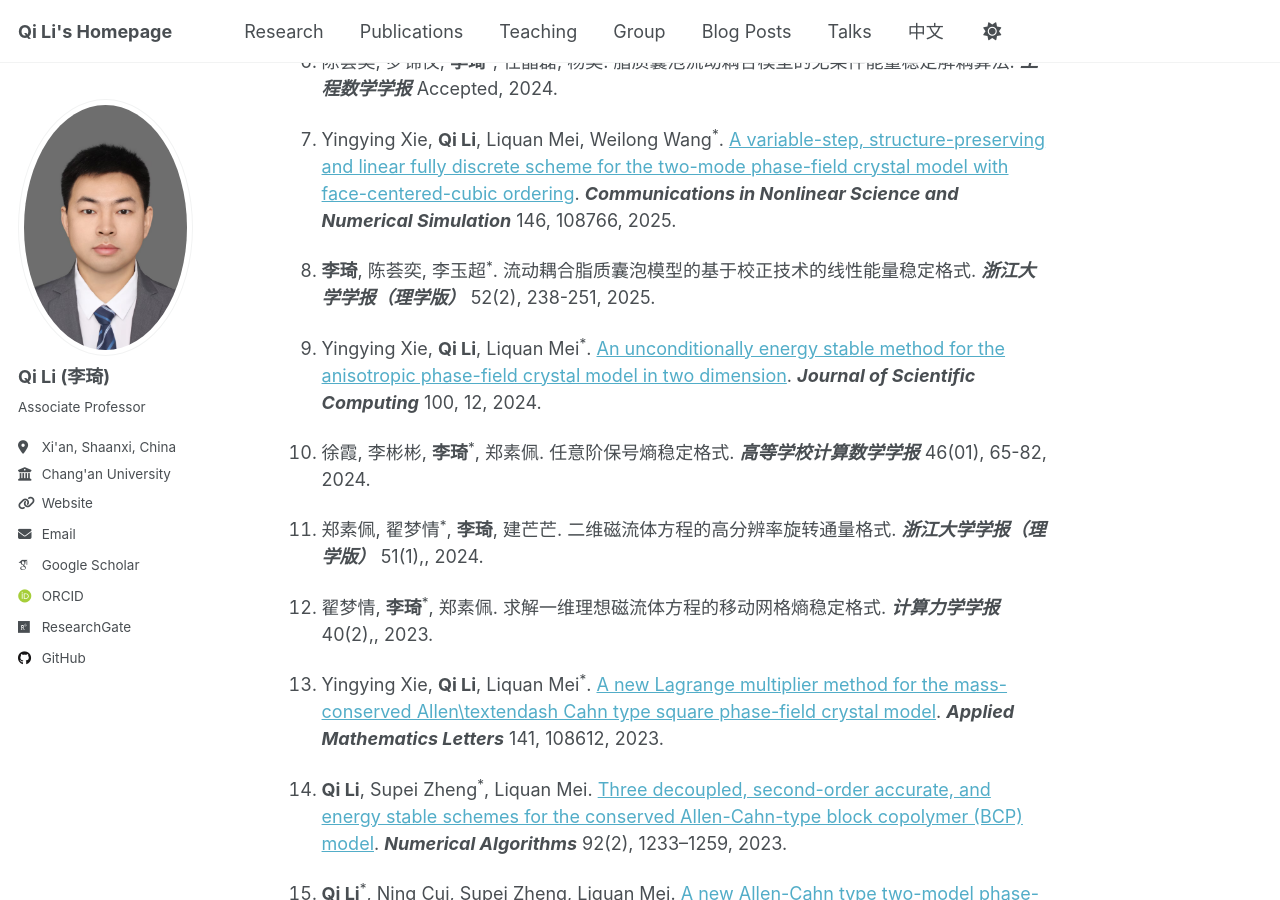
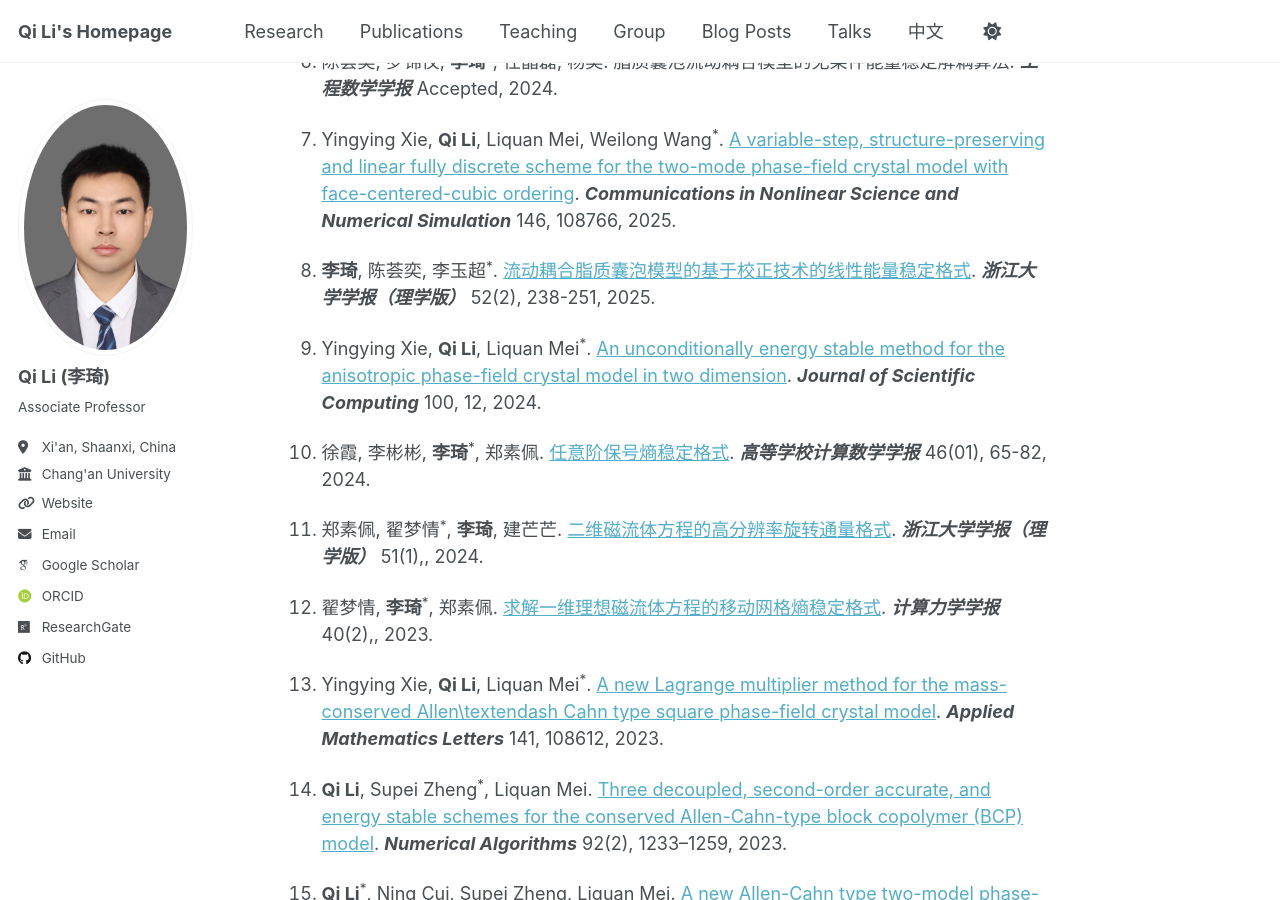
Before and after one commit to liqihao2000/liqihao2000.github.io, a Jekyll site: the page built from _publications/paper.md, in a window 1280 px wide and 900 px high, scrolled down 633 px. Built offline with Jekyll 4.4.1, drawn with Linux system fonts in a browser that asks for light colours; some web fonts are replaced; some of the changed lines change nothing that is shown.

Commit message:
update info

```diff
--- a/_publications/paper.md
+++ b/_publications/paper.md
@@ -16,15 +16,15 @@ title: Publications
 
 7. Yingying Xie, **Qi Li**, Liquan Mei, Weilong Wang<sup>\*</sup>. [A variable-step, structure-preserving and linear fully discrete scheme for the two-mode phase-field crystal model with face-centered-cubic ordering](https://doi.org/10.1016/j.cnsns.2025.108766). ***Communications in Nonlinear Science and Numerical Simulation*** 146, 108766, 2025.
 
-8. **李琦**, 陈荟奕, 李玉超<sup>\*</sup>. 流动耦合脂质囊泡模型的基于校正技术的线性能量稳定格式. ***浙江大学学报（理学版）*** 52(2), 238-251, 2025.
+8. **李琦**, 陈荟奕, 李玉超<sup>\*</sup>. [流动耦合脂质囊泡模型的基于校正技术的线性能量稳定格式](https://doi.org/10.3785/j.issn.1008-9497.2025.02.008). ***浙江大学学报（理学版）*** 52(2), 238-251, 2025.
 
 9. Yingying Xie, **Qi Li**, Liquan Mei<sup>\*</sup>. [An unconditionally energy stable method for the anisotropic phase-field crystal model in two dimension](https://doi.org/10.1007/s10915-024-02543-z). ***Journal of Scientific Computing*** 100, 12, 2024.
 
-10. 徐霞,  李彬彬,  **李琦**<sup>\*</sup>,  郑素佩. 任意阶保号熵稳定格式. ***高等学校计算数学学报*** 46(01), 65-82, 2024.
+10. 徐霞,  李彬彬,  **李琦**<sup>\*</sup>,  郑素佩. [任意阶保号熵稳定格式](https://gdsx.cbpt.cnki.net/WKD3/WebPublication/paperDigest.aspx?paperID=9be4cc10-5e6a-41a5-b59a-57695b3bc32d#). ***高等学校计算数学学报*** 46(01), 65-82, 2024.
 
-11. 郑素佩, 翟梦情<sup>\*</sup>, **李琦**, 建芒芒. 二维磁流体方程的高分辨率旋转通量格式. ***浙江大学学报（理学版）*** 51(1),, 2024.
+11. 郑素佩, 翟梦情<sup>\*</sup>, **李琦**, 建芒芒. [二维磁流体方程的高分辨率旋转通量格式](https://doi.org/10.3785/j.issn.1008-9497.2024.01.005). ***浙江大学学报（理学版）*** 51(1),, 2024.
 
-12. 翟梦情, **李琦**<sup>\*</sup>, 郑素佩. 求解一维理想磁流体方程的移动网格熵稳定格式. ***计算力学学报*** 40(2),, 2023.
+12. 翟梦情, **李琦**<sup>\*</sup>, 郑素佩. [求解一维理想磁流体方程的移动网格熵稳定格式](https://doi: 10.7511/jslx20211023003). ***计算力学学报*** 40(2),, 2023.
 
 13. Yingying Xie, **Qi Li**, Liquan Mei<sup>\*</sup>. [A new Lagrange multiplier method for the mass-conserved Allen\textendash Cahn type square phase-field crystal model](https://doi.org/10.1016/j.aml.2023.108612). ***Applied Mathematics Letters*** 141, 108612, 2023.
 
```
